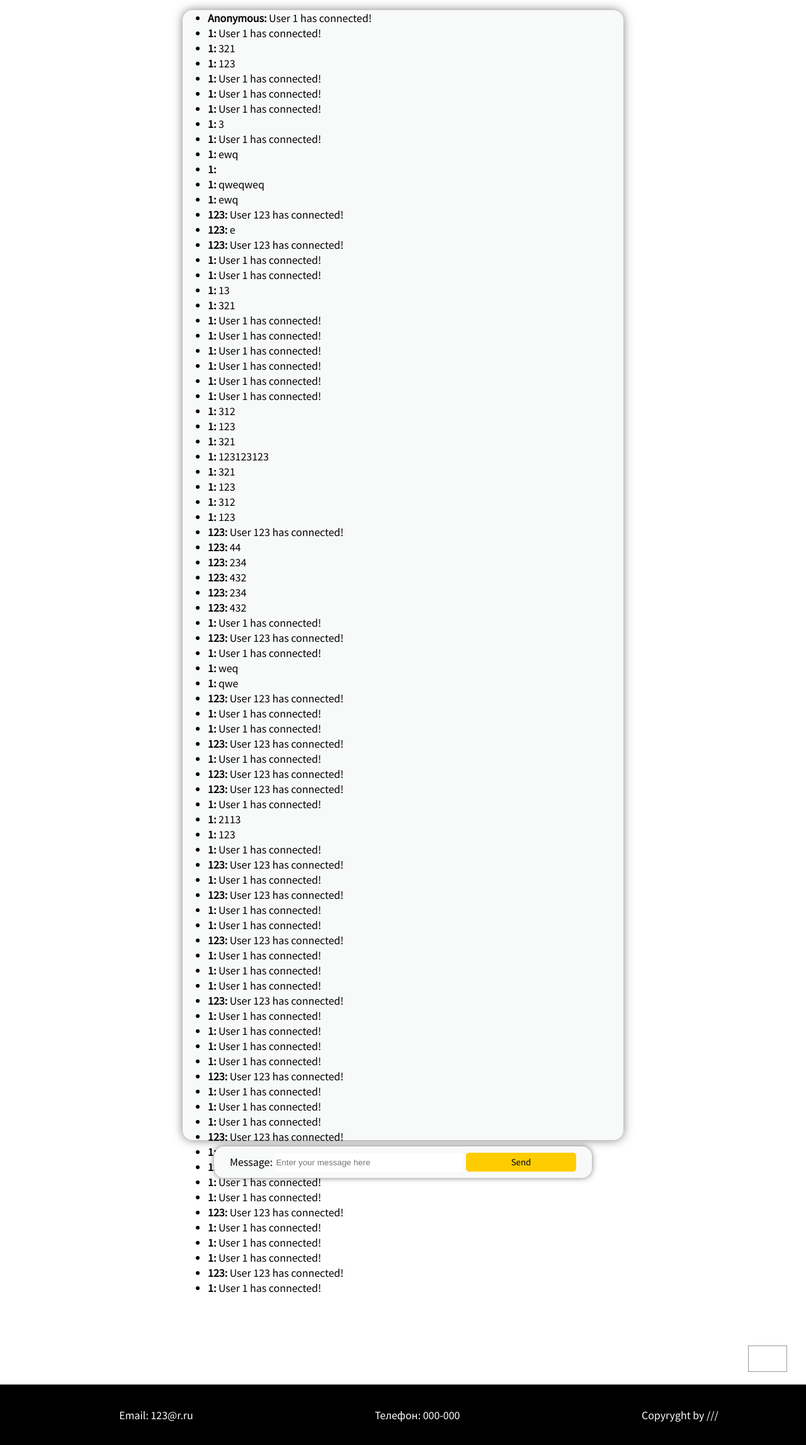
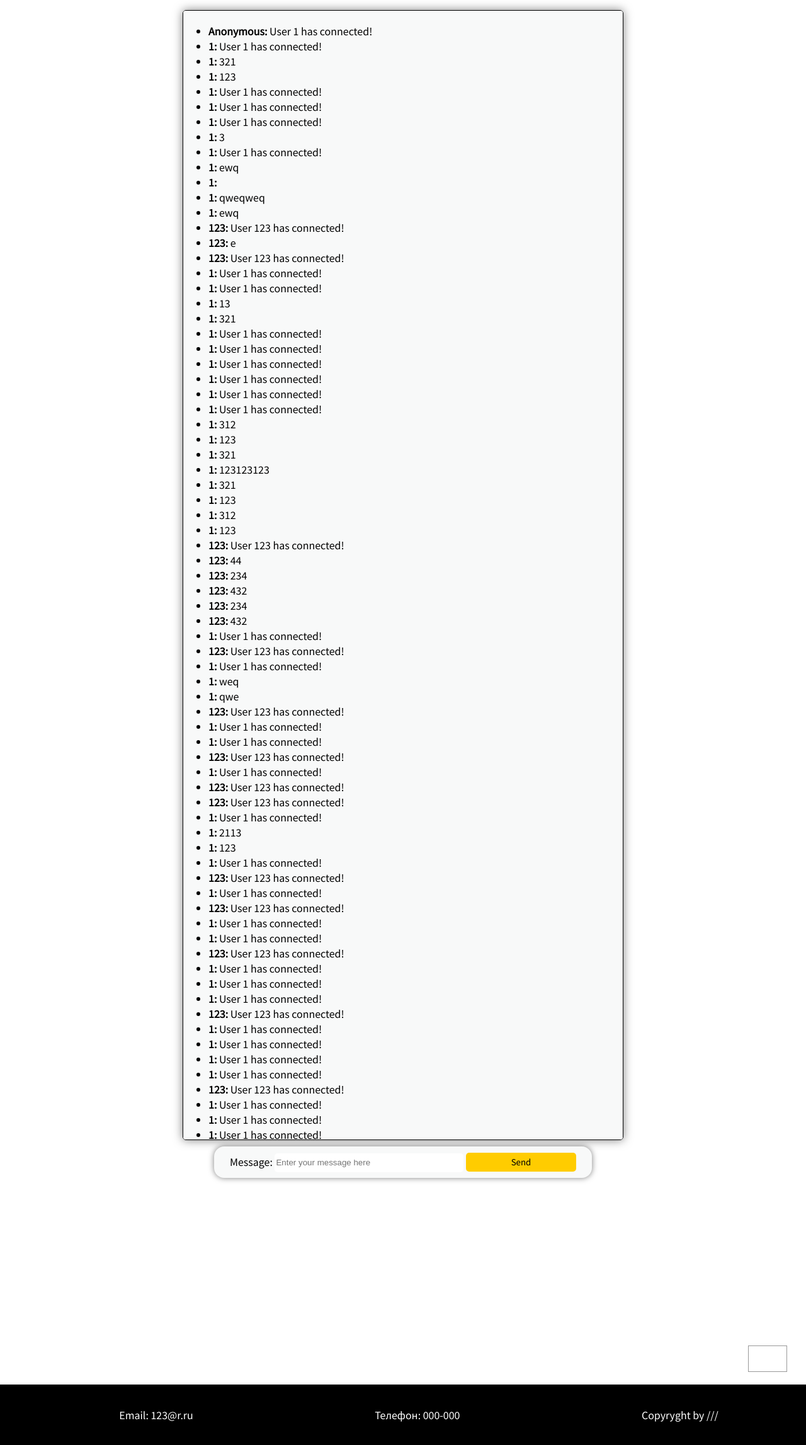
Before and after one commit to FelixDes/Flask_group, a Flask app: page /chat in a window 1280 px wide. Shown: the part 44-2338 px from the top of the page at 63% size. Run offline with Flask 2, Linux system fonts and the light colour scheme; a user stored in the database is signed in; data comes from the database, SQL or seed files in the repository; both versions use the stored data as it was after the commit; some libraries are stand-ins or nearby versions.

Commit message:
chat_page.html scroll

```diff
--- a/static/css/style.css
+++ b/static/css/style.css
@@ -134,8 +134,26 @@ h1, h2, h3, h4, h5, h6 {
     margin: 0 auto;
     margin-top: 5%;
     box-shadow: 0 0 15px rgba(0,0,0,0.5);
-    border-radius: 16px;
+    border-radius: 5px;
+    overflow-y: scroll;
+    padding: 20px; /* Поля вокруг текста */
+    padding-left: 40px;
+    border: solid 1px black; /* Параметры рамки */
 }
+.messages::-webkit-scrollbar {
+  width: 10px;
+  height: 100px;
+}
+
+.messages::-webkit-scrollbar-track {
+  box-shadow: inset 0 0 6px rgba(0, 0, 0, 0.3);
+}
+
+.messages::-webkit-scrollbar-thumb {
+  border-radius: 5px;
+  background-color: gray
+}
+
 .chat{
     background-color: #F8F9F9;
     position: relative;
```
Also changed, not shown: db/main.db.
